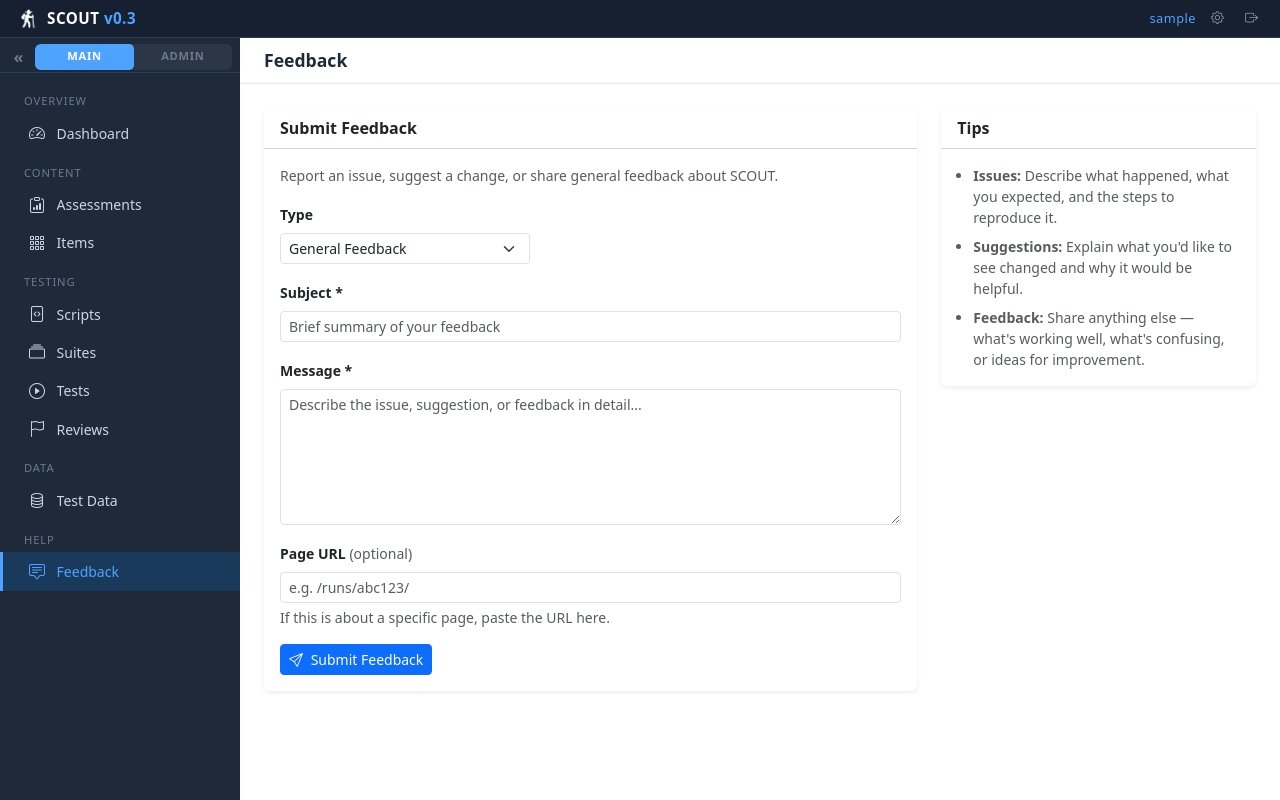
After one commit to PaulBrost/scout, a Django app: page /feedback/ in a window 1280 px wide. The commit adds this page. Run offline with Django 5.2, Linux system fonts and the light colour scheme; the visitor is signed in with stand-in values (Sample User, id 1); data that the repository does not hold is empty; parts of the project's set-up code (start-up, migrations or seed data) failed here and were passed over.

Commit message:
feedback added

```diff
--- /dev/null
+++ b/feedback/apps.py
@@ -0,0 +1,6 @@
+from django.apps import AppConfig
+
+
+class FeedbackConfig(AppConfig):
+    default_auto_field = 'django.db.models.BigAutoField'
+    name = 'feedback'
--- /dev/null
+++ b/feedback/urls.py
@@ -0,0 +1,11 @@
+from django.urls import path
+from . import views
+
+urlpatterns = [
+    path('', views.feedback_form, name='feedback'),
+    path('api/submit/', views.api_submit, name='feedback_submit'),
+    # Admin views
+    path('admin/', views.admin_list, name='feedback_admin'),
+    path('admin/<uuid:feedback_id>/', views.admin_detail, name='feedback_admin_detail'),
+    path('admin/delete/', views.admin_delete, name='feedback_admin_delete'),
+]
--- /dev/null
+++ b/feedback/views.py
@@ -0,0 +1,169 @@
+import json
+from django.shortcuts import render, redirect
+from django.contrib.auth.decorators import login_required
+from django.http import JsonResponse, Http404, HttpResponseForbidden
+from django.views.decorators.csrf import csrf_exempt
+from django.views.decorators.http import require_http_methods
+from django.db import connection
+
+
+def admin_required(view_func):
+    def wrapper(request, *args, **kwargs):
+        if not request.user.is_authenticated:
+            return redirect('/login/')
+        if not request.user.is_staff and not getattr(request, 'is_impersonating', False):
+            return HttpResponseForbidden('Admin access required.')
+        return view_func(request, *args, **kwargs)
+    wrapper.__name__ = view_func.__name__
+    return wrapper
+
+
+def build_page_range(page, total_pages):
+    if total_pages <= 7:
+        return list(range(1, total_pages + 1))
+    pages = set([1, total_pages])
+    for i in range(max(1, page - 2), min(total_pages + 1, page + 3)):
+        pages.add(i)
+    result = []
+    prev = None
+    for p in sorted(pages):
+        if prev and p - prev > 1:
+            result.append('...')
+        result.append(p)
+        prev = p
+    return result
+
+
+# ─── User-facing form ───
+
+@login_required(login_url='/login/')
+def feedback_form(request):
+    return render(request, 'feedback/form.html', {
+        'success': request.GET.get('success'),
+    })
+
+
+@csrf_exempt
+@require_http_methods(["POST"])
+@login_required(login_url='/login/')
+def api_submit(request):
+    try:
+        data = json.loads(request.body)
+        feedback_type = data.get('type', 'feedback')
+        subject = (data.get('subject') or '').strip()
+        message = (data.get('message') or '').strip()
+        page_url = data.get('page_url') or None
+
+        if not subject:
+            return JsonResponse({'error': 'Subject is required.'}, status=400)
+        if not message:
+            return JsonResponse({'error': 'Message is required.'}, status=400)
+        if feedback_type not in ('issue', 'suggestion', 'feedback'):
+            feedback_type = 'feedback'
+
+        with connection.cursor() as cursor:
+            cursor.execute(
+                """INSERT INTO feedback (id, user_id, feedback_type, subject, message, page_url, created_at)
+                   VALUES (gen_random_uuid(), %s, %s, %s, %s, %s, now())""",
+                [request.user.id, feedback_type, subject, message, page_url]
+            )
+        return JsonResponse({'ok': True})
+    except Exception as e:
+        return JsonResponse({'error': str(e)}, status=500)
+
+
+# ─── Admin views ───
+
+@admin_required
+def admin_list(request):
+    page = max(1, int(request.GET.get('page', 1)))
+    page_size = min(500, max(1, int(request.GET.get('page_size', 25))))
+    type_filter = request.GET.get('type', '')
+    search = request.GET.get('search', '').strip()
+
+    where = []
+    params = []
+
+    if type_filter:
+        params.append(type_filter)
+        where.append('f.feedback_type = %s')
+    if search:
+        params.append(f'%{search.lower()}%')
+        params.append(f'%{search.lower()}%')
+        where.append('(LOWER(f.subject) LIKE %s OR LOWER(f.message) LIKE %s)')
+
+    where_clause = 'WHERE ' + ' AND '.join(where) if where else ''
+
+    with connection.cursor() as cursor:
+        cursor.execute(
+            f'SELECT COUNT(*) FROM feedback f {where_clause}', params
+        )
+        total = cursor.fetchone()[0]
+
+        offset = (page - 1) * page_size
+        cursor.execute(f"""
+            SELECT f.id, f.feedback_type, f.subject, f.message, f.page_url, f.created_at,
+                   u.username, u.first_name, u.last_name
+            FROM feedback f
+            LEFT JOIN auth_user u ON f.user_id = u.id
+            {where_clause}
+            ORDER BY f.created_at DESC
+            LIMIT %s OFFSET %s
+        """, params + [page_size, offset])
+        cols = [c[0] for c in cursor.description]
+        items = [dict(zip(cols, row)) for row in cursor.fetchall()]
+
+    total_pages = max(1, (total + page_size - 1) // page_size)
+    start_item = (page - 1) * page_size + 1 if total > 0 else 0
+    end_item = min(page * page_size, total)
+
+    return render(request, 'feedback/admin_list.html', {
+        'items': items,
+        'total': total,
+        'page': page,
+        'page_size': page_size,
+        'page_size_options': [10, 25, 50, 100],
+        'type_filter': type_filter,
+        'search': search,
+        'total_pages': total_pages,
+        'start_item': start_item,
+        'end_item': end_item,
+        'page_range': build_page_range(page, total_pages),
+    })
+
+
+@admin_required
+def admin_detail(request, feedback_id):
+    with connection.cursor() as cursor:
+        cursor.execute("""
+            SELECT f.id, f.feedback_type, f.subject, f.message, f.page_url, f.created_at,
+                   u.username, u.first_name, u.last_name, u.email
+            FROM feedback f
+            LEFT JOIN auth_user u ON f.user_id = u.id
+            WHERE f.id = %s
+        """, [str(feedback_id)])
+        cols = [c[0] for c in cursor.description]
+        row = cursor.fetchone()
+    if not row:
+        raise Http404
+    item = dict(zip(cols, row))
+    return render(request, 'feedback/admin_detail.html', {'item': item})
+
+
+@csrf_exempt
+@require_http_methods(["POST"])
+@admin_required
+def admin_delete(request):
+    try:
+        data = json.loads(request.body)
+        ids = data.get('ids', [])
+        if not ids:
+            return JsonResponse({'error': 'No IDs provided'}, status=400)
+        with connection.cursor() as cursor:
+            cursor.execute(
+                'DELETE FROM feedback WHERE id = ANY(%s::uuid[])', [ids]
+            )
+            deleted = cursor.rowcount
+        return JsonResponse({'ok': True, 'deleted': deleted})
+    except Exception as e:
+        return JsonResponse({'error': str(e)}, status=500)
--- a/reviews/views.py
+++ b/reviews/views.py
@@ -70,7 +70,7 @@ def index(request):
     assessment_filter = request.GET.get('assessment', '')
     if assessment_filter:
         params.append(assessment_filter)
-        where.append('asmt.id = %s::uuid')
+        where.append('asmt.id = %s')
 
     # RBAC scoping
     env_ids = get_user_env_ids(request.user)
--- a/scout/settings.py
+++ b/scout/settings.py
@@ -31,6 +31,7 @@ INSTALLED_APPS = [
     'test_data',
     'users',
     'api',
+    'feedback',
 ]
 
 MIDDLEWARE = [
--- a/scout/urls.py
+++ b/scout/urls.py
@@ -22,6 +22,7 @@ urlpatterns = [
     path('test-data/', include('test_data.urls')),
     path('admin-config/', include('admin_config.urls')),
     path('users/', include('users.urls')),
+    path('feedback/', include('feedback.urls')),
     path('api/', include('runs.api_urls')),
     path('api/v1/', include('api.urls')),
 ]
--- a/templates/base.html
+++ b/templates/base.html
@@ -233,6 +233,11 @@
           <i class="bi bi-database"></i> <span class="nav-label">Test Data</span>
         </a>
 
+        <div class="nav-section">Help</div>
+        <a href="/feedback/" class="{% if request.path == '/feedback/' %}active{% endif %}">
+          <i class="bi bi-chat-square-text"></i> <span class="nav-label">Feedback</span>
+        </a>
+
         {% if nav_environments %}
         <div class="nav-section">Environments</div>
         <div class="sidebar-env-list">
@@ -258,6 +263,9 @@
         </a>
         <a href="/users/" class="{% if '/users/' in request.path %}active{% endif %}">
           <i class="bi bi-people"></i> <span class="nav-label">Users</span>
+        </a>
+        <a href="/feedback/admin/" class="{% if '/feedback/admin' in request.path %}active{% endif %}">
+          <i class="bi bi-chat-square-text"></i> <span class="nav-label">Feedback</span>
         </a>
         <a href="/admin-config/archives/" class="{% if request.path == '/admin-config/archives/' %}active{% endif %}">
           <i class="bi bi-archive"></i> <span class="nav-label">Archiving</span>
--- /dev/null
+++ b/templates/feedback/form.html
@@ -0,0 +1,114 @@
+{% extends "base.html" %}
+{% block title %}Feedback{% endblock %}
+{% block page_title %}Feedback{% endblock %}
+
+{% block content %}
+{% if success %}
+<div class="alert alert-success alert-dismissible fade show" role="alert">
+  Thank you! Your feedback has been submitted.
+  <button type="button" class="btn-close" data-bs-dismiss="alert"></button>
+</div>
+{% endif %}
+
+<div class="row g-4">
+  <div class="col-lg-8">
+    <div class="card border-0 shadow-sm">
+      <div class="card-header bg-white fw-semibold">Submit Feedback</div>
+      <div class="card-body">
+        <p class="text-muted small mb-3">Report an issue, suggest a change, or share general feedback about SCOUT.</p>
+
+        <div class="mb-3">
+          <label class="form-label small fw-semibold">Type</label>
+          <select id="fbType" class="form-select form-select-sm" style="max-width:250px">
+            <option value="issue">Report an Issue</option>
+            <option value="suggestion">Suggest a Change</option>
+            <option value="feedback" selected>General Feedback</option>
+          </select>
+        </div>
+
+        <div class="mb-3">
+          <label class="form-label small fw-semibold">Subject *</label>
+          <input type="text" id="fbSubject" class="form-control form-control-sm" placeholder="Brief summary of your feedback" maxlength="200">
+        </div>
+
+        <div class="mb-3">
+          <label class="form-label small fw-semibold">Message *</label>
+          <textarea id="fbMessage" class="form-control form-control-sm" rows="6" placeholder="Describe the issue, suggestion, or feedback in detail..."></textarea>
+        </div>
+
+        <div class="mb-3">
+          <label class="form-label small fw-semibold">Page URL <span class="text-muted fw-normal">(optional)</span></label>
+          <input type="text" id="fbPageUrl" class="form-control form-control-sm" placeholder="e.g. /runs/abc123/" value="">
+          <div class="form-text">If this is about a specific page, paste the URL here.</div>
+        </div>
+
+        <div class="d-flex align-items-center">
+          <button class="btn btn-primary btn-sm" id="fbSubmitBtn" onclick="submitFeedback()">
+            <i class="bi bi-send me-1"></i> Submit Feedback
+          </button>
+          <span id="fbStatus" class="small ms-2"></span>
+        </div>
+      </div>
+    </div>
+  </div>
+
+  <div class="col-lg-4">
+    <div class="card border-0 shadow-sm">
+      <div class="card-header bg-white fw-semibold">Tips</div>
+      <div class="card-body small text-muted">
+        <ul class="mb-0 ps-3">
+          <li><strong>Issues:</strong> Describe what happened, what you expected, and the steps to reproduce it.</li>
+          <li class="mt-2"><strong>Suggestions:</strong> Explain what you'd like to see changed and why it would be helpful.</li>
+          <li class="mt-2"><strong>Feedback:</strong> Share anything else — what's working well, what's confusing, or ideas for improvement.</li>
+        </ul>
+      </div>
+    </div>
+  </div>
+</div>
+
+<script>
+function getCsrf() {
+  var meta = document.querySelector('meta[name="csrf-token"]');
+  return meta ? meta.content : '';
+}
+
+function submitFeedback() {
+  var subject = document.getElementById('fbSubject').value.trim();
+  var message = document.getElementById('fbMessage').value.trim();
+  if (!subject) { alert('Please enter a subject.'); return; }
+  if (!message) { alert('Please enter a message.'); return; }
+
+  var btn = document.getElementById('fbSubmitBtn');
+  var status = document.getElementById('fbStatus');
+  btn.disabled = true;
+  status.textContent = 'Submitting...';
+  status.className = 'small ms-2 text-muted';
+
+  fetch('/feedback/api/submit/', {
+    method: 'POST',
+    headers: {'Content-Type': 'application/json', 'X-CSRFToken': getCsrf()},
+    body: JSON.stringify({
+      type: document.getElementById('fbType').value,
+      subject: subject,
+      message: message,
+      page_url: document.getElementById('fbPageUrl').value.trim() || null,
+    })
+  })
+  .then(function(r) { return r.json().then(function(d) { return {ok: r.ok, data: d}; }); })
+  .then(function(res) {
+    btn.disabled = false;
+    if (res.ok) {
+      window.location.href = '/feedback/?success=1';
+    } else {
+      status.textContent = res.data.error || 'Submission failed.';
+      status.className = 'small ms-2 text-danger';
+    }
+  })
+  .catch(function() {
+    btn.disabled = false;
+    status.textContent = 'Network error.';
+    status.className = 'small ms-2 text-danger';
+  });
+}
+</script>
+{% endblock %}
```
Also changed, not shown: builder/chat_manager.py (+17 -0 lines), builder/views.py (+25 -16 lines), core/models.py (+25 -0 lines), templates/builder/builder.html (+67 -4 lines), templates/feedback/admin_detail.html (added, +77 -0 lines), templates/feedback/admin_list.html (added, +146 -0 lines), templates/test_cases/list.html (+8 -2 lines), core/migrations/0024_add_update_summary_tool.py (added), core/migrations/0025_feedback_model.py (added), feedback/__init__.py (added).
